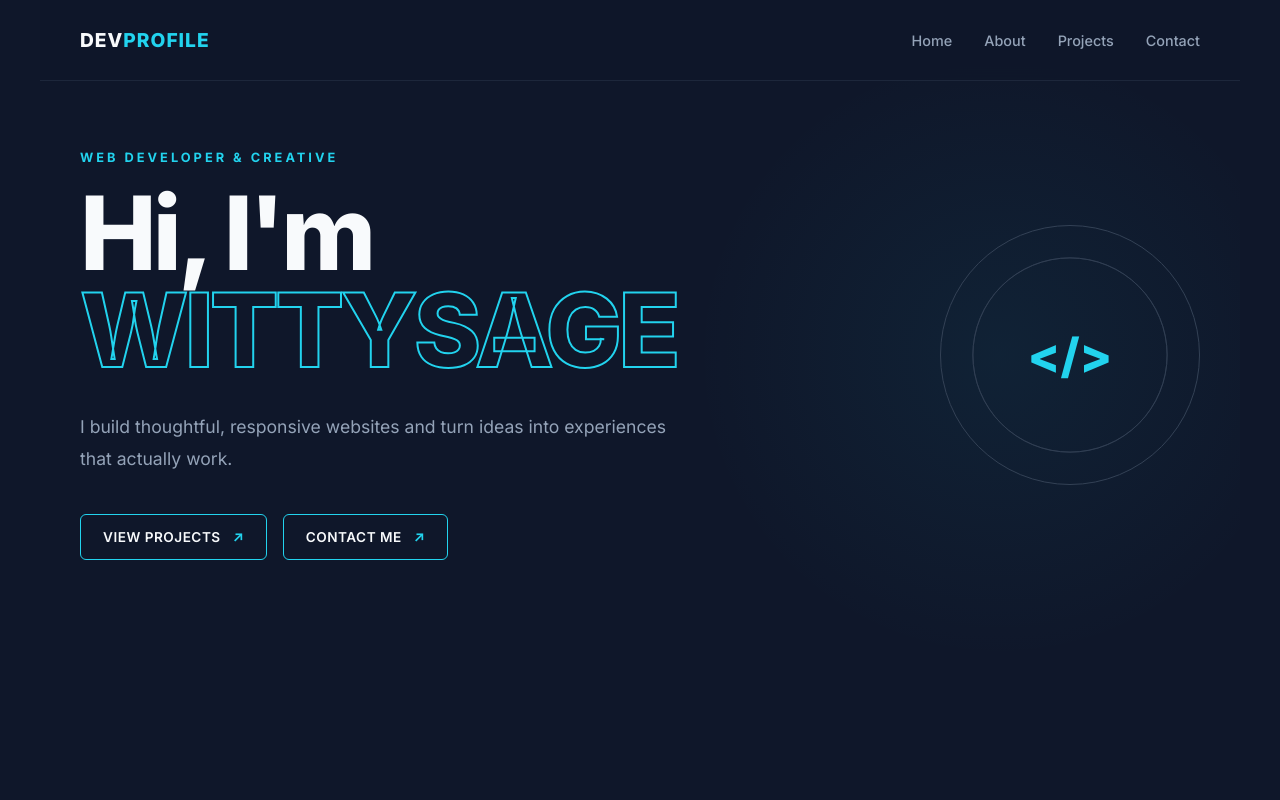
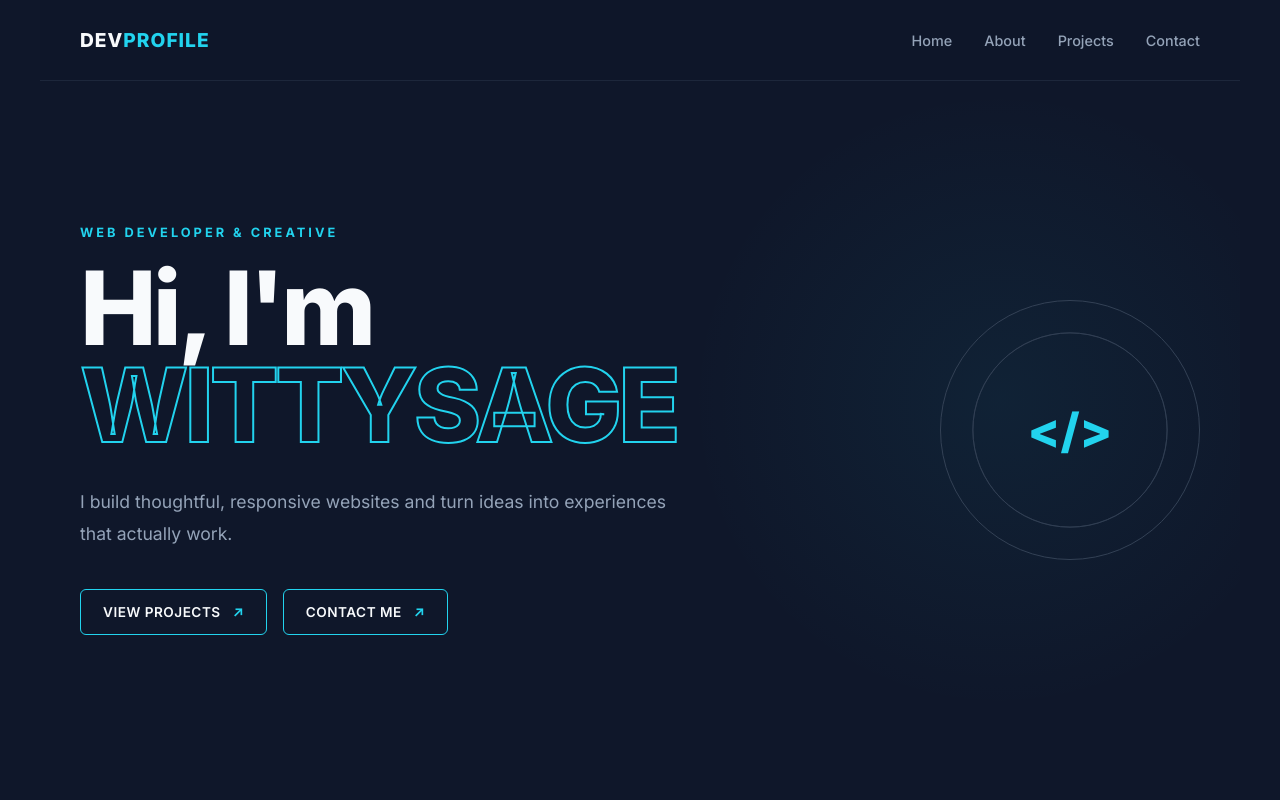
Before and after one commit to Lord-of-Chemistry/DevProfile, a React (Vite) app: page / in a window 1280 px wide. Shown: the top 800 px of the page. Built offline with nearby package versions, Linux system fonts and the light colour scheme.

Commit message:
solved nav issue

```diff
--- a/src/App.css
+++ b/src/App.css
@@ -44,19 +44,14 @@ nav {
   top: 0;
   left: 50%;
   transform: translateX(-50%);
-
   z-index: 1000;
-
   padding: 28px 40px;
-
   display: flex;
   align-items: center;
   justify-content: space-between;
-
   background: rgba(15, 23, 42, 0.75);
   backdrop-filter: blur(12px);
   -webkit-backdrop-filter: blur(12px);
-
   border-bottom: 1px solid rgba(51, 65, 85, 0.4);
 }
 
@@ -79,7 +74,6 @@ nav {
   color: var(--text-secondary);
   font-size: 0.9rem;
   font-weight: 500;
-
   transition: color 0.2s ease;
 }
 
@@ -88,10 +82,10 @@ nav {
 }
 
 .home {
-  min-height: calc(100vh - 90px);
+  min-height: 100vh;
   max-width: 1200px;
   margin: 0 auto;
-  padding: 80px 40px;
+  padding: 140px 40px 80px;
   display: flex;
   align-items: center;
   justify-content: space-between;
```
